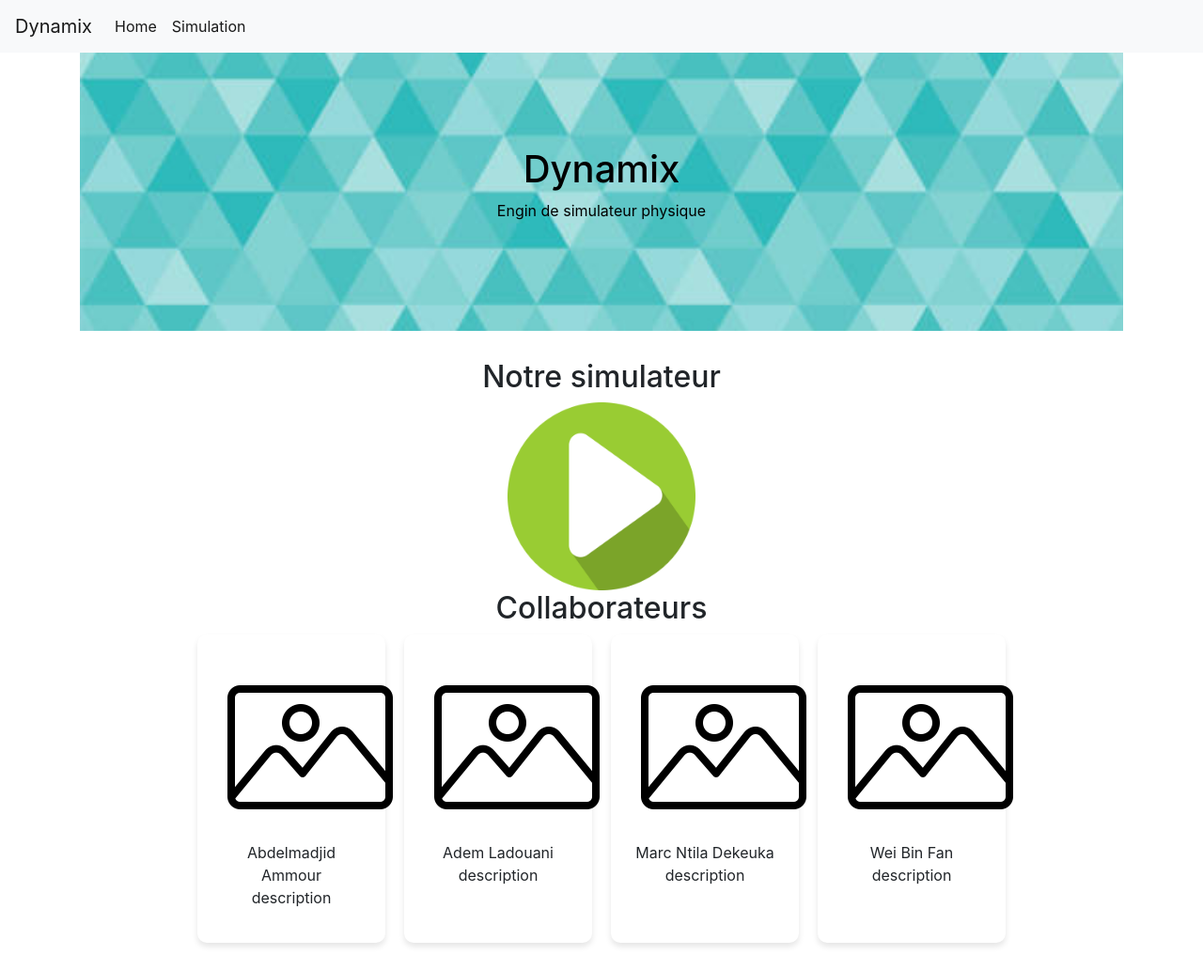
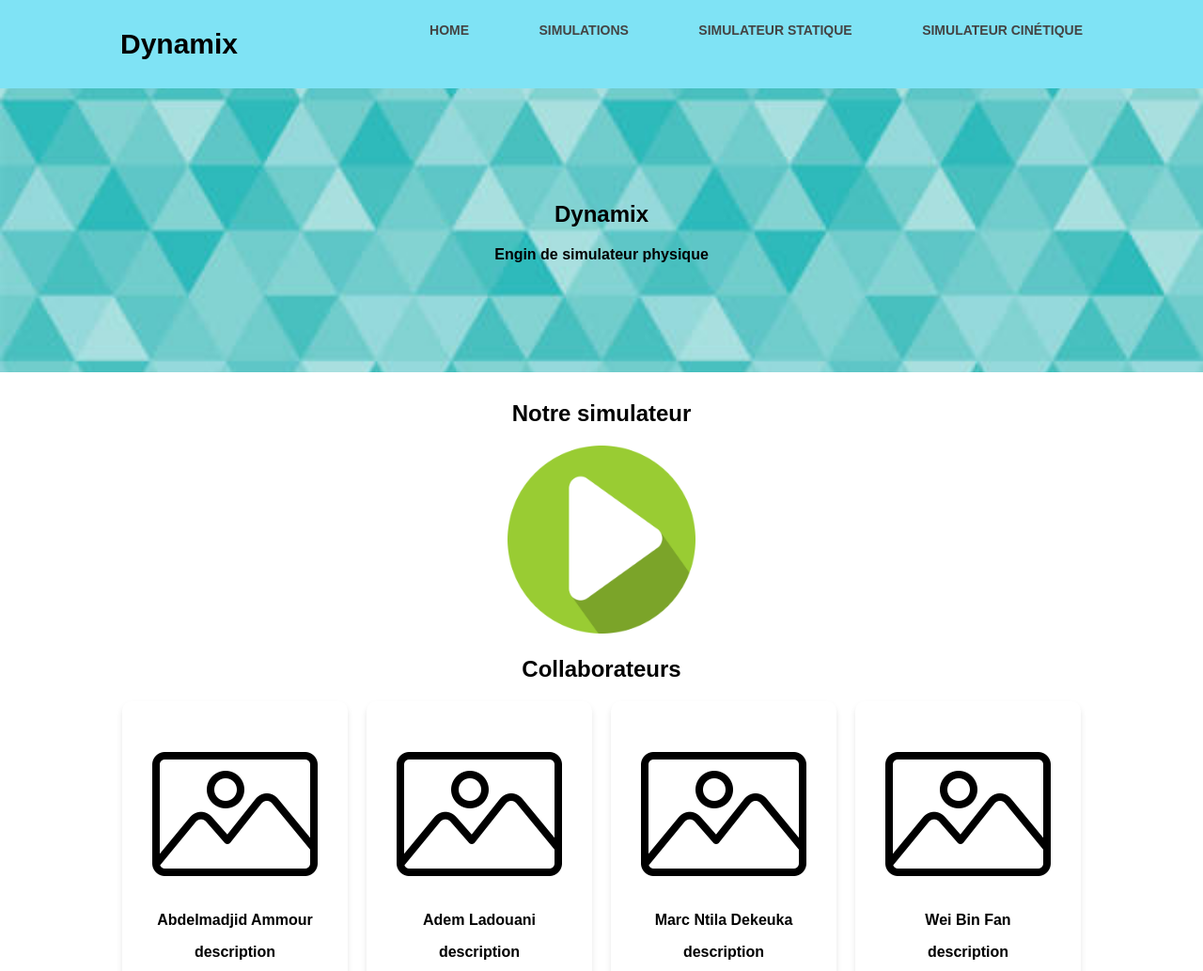
Before and after one commit to AdemLad/Dynamix_H25_EQ5, a Django app: page / in a window 1280 px wide. Shown: the top 1033 px of the page at 94% size. Run offline with Django 5.2, Linux system fonts and the light colour scheme; some libraries are stand-ins or nearby versions.

Commit message:
changer template de home et simulation

```diff
--- a/dynamix/monweb/templates/base.html
+++ b/dynamix/monweb/templates/base.html
@@ -8,34 +8,102 @@
         Dynamix
       {% endblock %}
     </title>
-    <link rel="stylesheet" href="https://stackpath.bootstrapcdn.com/bootstrap/4.3.1/css/bootstrap.min.css"  rel="stylesheet" />
     <style>
-      /* Container for the render */
-      #render-container {
+      body {
+	margin: 0;
+	background: #ffffff;
+	font-family: 'Work Sans', sans-serif;
+	font-weight: 800;
+}
+
+.container {
+	width: 80%;
+	margin: 0 auto;
+}
+
+header {
+  background: #7fe3f5;
+}
+
+header::after {
+  content: '';
+  display: table;
+  clear: both;
+}
+
+.logo {
+  float: left;
+  padding: 10px 0;
+  font-weight: bold;
+}
+
+nav {
+  float: right;
+}
+
+nav ul {
+  margin: 0;
+  padding: 0;
+  list-style: none;
+}
+
+nav li {
+  display: inline-block;
+  margin-left: 70px;
+  padding-top: 23px;
+
+  position: relative;
+}
+
+nav a {
+  color: #444;
+  text-decoration: none;
+  text-transform: uppercase;
+  font-size: 14px;
+}
+
+nav a:hover {
+  color: #000;
+}
+
+nav a::before {
+  content: '';
+  display: block;
+  height: 5px;
+  background-color: #444;
+
   position: absolute;
-        right: 0;
   top: 0;
-        width: 800px;
-        height: 600px;
+  width: 0%;
+
+  transition: all ease-in-out 250ms;
+}
+
+nav a:hover::before {
+  width: 100%;
 }
  </style>
+
       </head>
-  <body>
-    <nav class="navbar navbar-expand-lg navbar-light bg-light">
-      <a class="navbar-brand" href="http://127.0.0.1:8000/">Dynamix</a>
-      <button class="navbar-toggler" type="button" data-toggle="collapse" data-target="#navbarNav" aria-controls="navbarNav" aria-expanded="false" aria-label="Toggle navigation"><span class="navbar-toggler-icon"></span></button>
-      <div class="collapse navbar-collapse" id="navbarNav">
-        <ul class="navbar-nav">
-          <li class="nav-item active">
-            <a class="nav-link" href="http://127.0.0.1:8000/">Home</a>
-          </li>
-          <li class="nav-item active">
-            <a class="nav-link" href="http://127.0.0.1:8000/simulation/">Simulation</a>
-          </li>
+      <header>
+        <div class="container">
+          <h1 class="logo" style="font-size:30px">Dynamix</h1>
+
+          <nav>
+            <ul>
+              <li><a href="http://127.0.0.1:8000/">Home</a></li>
+              <li><a href="http://127.0.0.1:8000/simulations/">Simulations</a></li>
+              <li><a href="#">Simulateur Statique</a></li>
+              <li><a href="#">Simulateur Cinétique</a></li>
             </ul>
+          </nav>
         </div>
-    </nav>
-    <div class="container">{% block content %} {% endblock %}</div>
+      </header>
+      </html>
+
+    {% block content %} {% endblock %}
+
+
     <script src="https://cdnjs.cloudflare.com/ajax/libs/matter-js/0.20.0/matter.min.js" integrity="sha512-6+7rTBmR6pRFe9fa0vCFjFaHZj/XYa7774bEBzRtxgdpIJOS++R3cKd6Prg/eJmxtsJotd8KAg4g57uuVQsZKA==" crossorigin="anonymous" referrerpolicy="no-referrer"></script>
     <script src="https://code.jquery.com/jquery-3.3.1.slim.min.js"></script>
     <script src="https://stackpath.bootstrapcdn.com/bootstrap/4.3.1/js/bootstrap.bundle.min.js" ></script>
--- a/dynamix/monweb/templates/home.html
+++ b/dynamix/monweb/templates/home.html
@@ -50,7 +50,7 @@ body {
       </section>
       <section class="Simulateur">
           <h2>Notre simulateur</h2>
-          <a href="http://127.0.0.1:8000/simulation/">
+          <a href="http://127.0.0.1:8000/simulations/">
               <img src="../static/play.png" alt="simulateur" style="width:200px;height:200px;">
         </a>
       </section>
--- a/dynamix/monweb/urls.py
+++ b/dynamix/monweb/urls.py
@@ -3,6 +3,8 @@ from . import views
 
 urlpatterns = [
     path("", views.home, name="home"),
-    path("simulation/", views.simulation, name="simulation"),
+    path("simulations/", views.simulations, name="simulations"),
+
+    path("simulation/pendule/", views.pendule, name="pendule"),
 
 ]
--- a/dynamix/monweb/views.py
+++ b/dynamix/monweb/views.py
@@ -6,5 +6,8 @@ from django.shortcuts import render, HttpResponse
 def home(request) :
     return render(request, "home.html")
 
-def simulation(request) :
-   return render(request, "simulation.html")
+def simulations(request) :
+   return render(request, "simulations.html")
+
+def pendule(request) :
+   return render(request, "pendule.html")
```
Also changed, not shown: dynamix/monweb/templates/simulation.html (deleted, +0 -47 lines), dynamix/monweb/templates/simulations.html (added, +85 -0 lines). Lines whose indentation alone changed are shown as unchanged.
